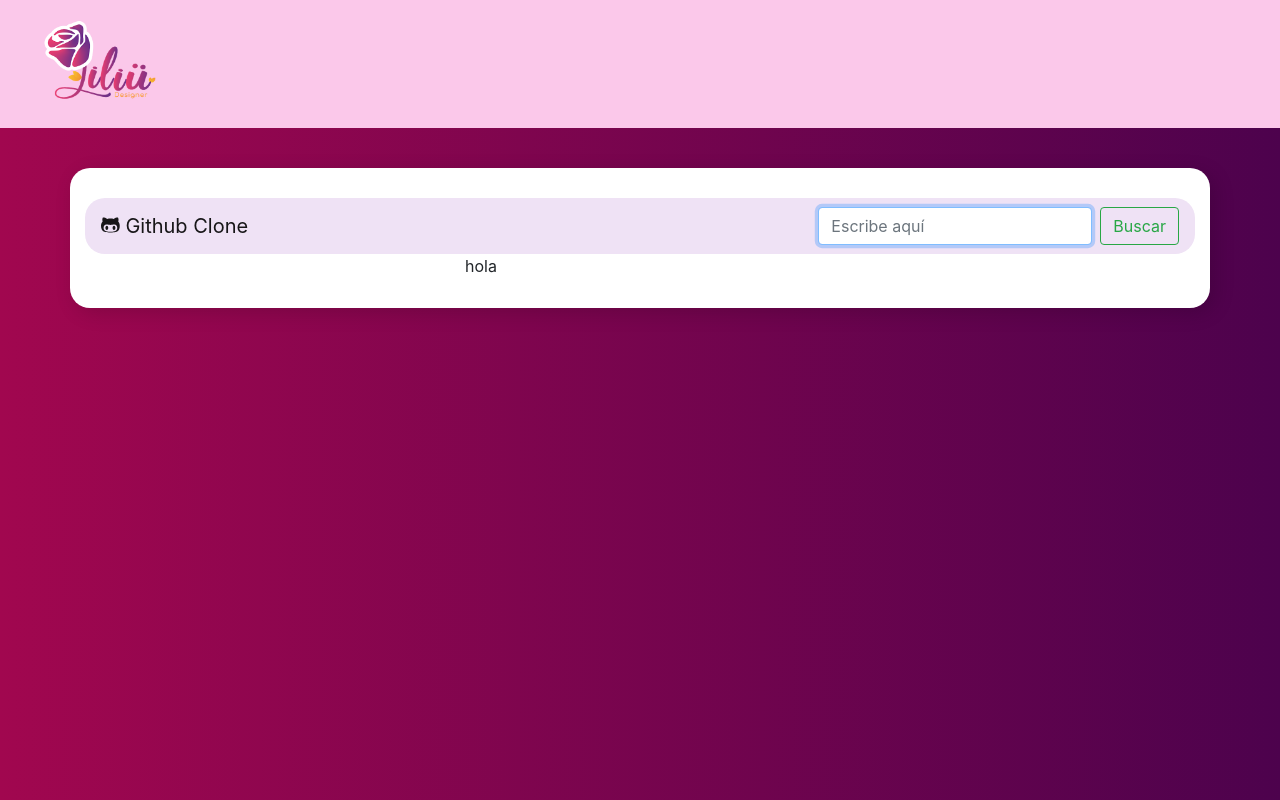
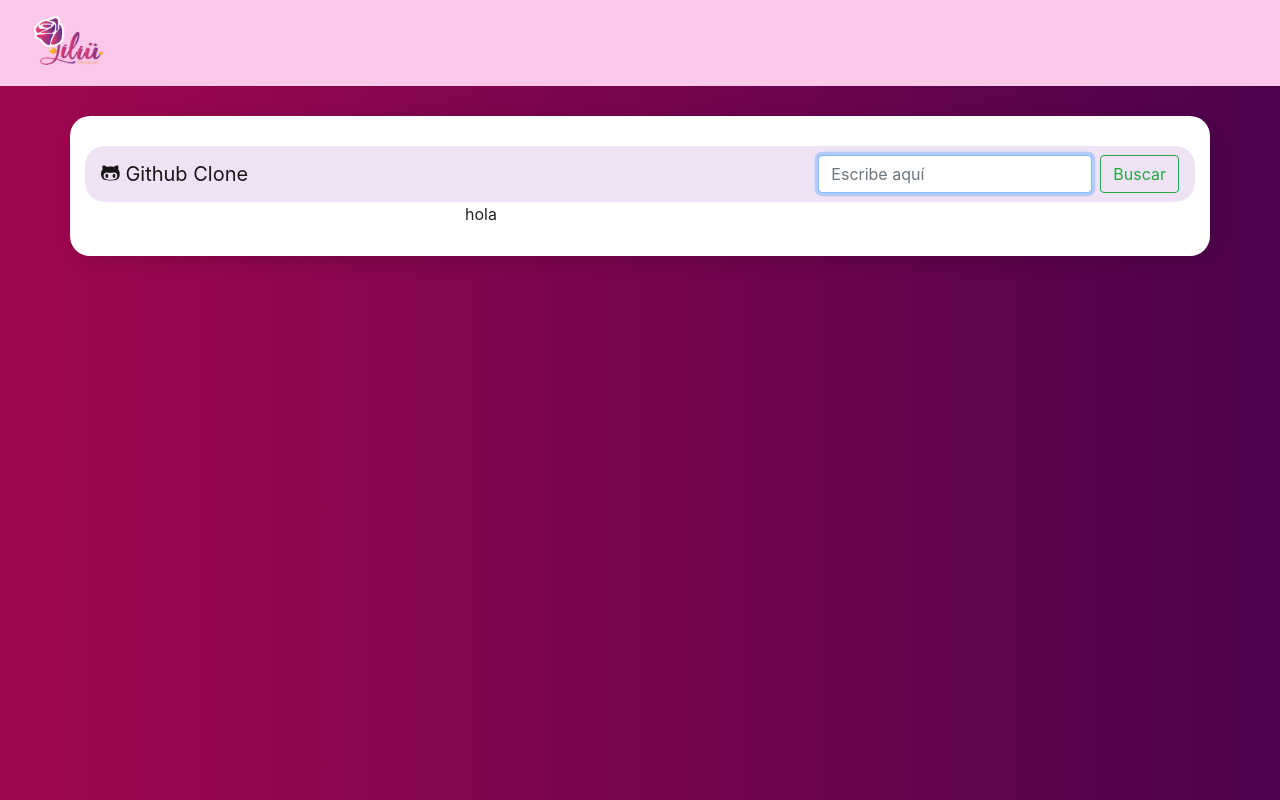
Before and after one commit to Liliana327/github-clone-api-proyect, a plain HTML site: page src/index.html in a window 1280 px wide. Shown: the top 800 px of the page. Drawn offline with nearby package versions, Linux system fonts and the light colour scheme; files that its build step writes are made by us from their sources; files whose address does not match are found by name.

Commit message:
Feact: apply styles to the entire main screen

```diff
--- a/src/style.css
+++ b/src/style.css
@@ -9,8 +9,8 @@
   section {
     display: flex;
     justify-content: center;
-    padding: 40px;
-    padding-top: 40px;
+    padding: 30px;
+    padding-top: 30px;
     height: 150vh;
     background: -webkit-linear-gradient(to right, #2d0138, #400250);
     background: linear-gradient(to right, #a1074f, #4d024d);
@@ -20,14 +20,14 @@
     position: fixed;
     width: 100%;
     display: flex;
-    padding: 15px 15px 0;
+    padding: 10px 10px 0;
     background-color: rgb(251, 200, 234);
   }
 
   .container {
     display: flex;
     flex-direction: column;
-    padding: 20px;
+    padding: 5px;
     width: 50px;
     height: auto;
     padding: 30px;
@@ -37,5 +37,5 @@
   }
 
   .brand-logo {
-    width: 160px;
+    width: 100px;
   }
```
